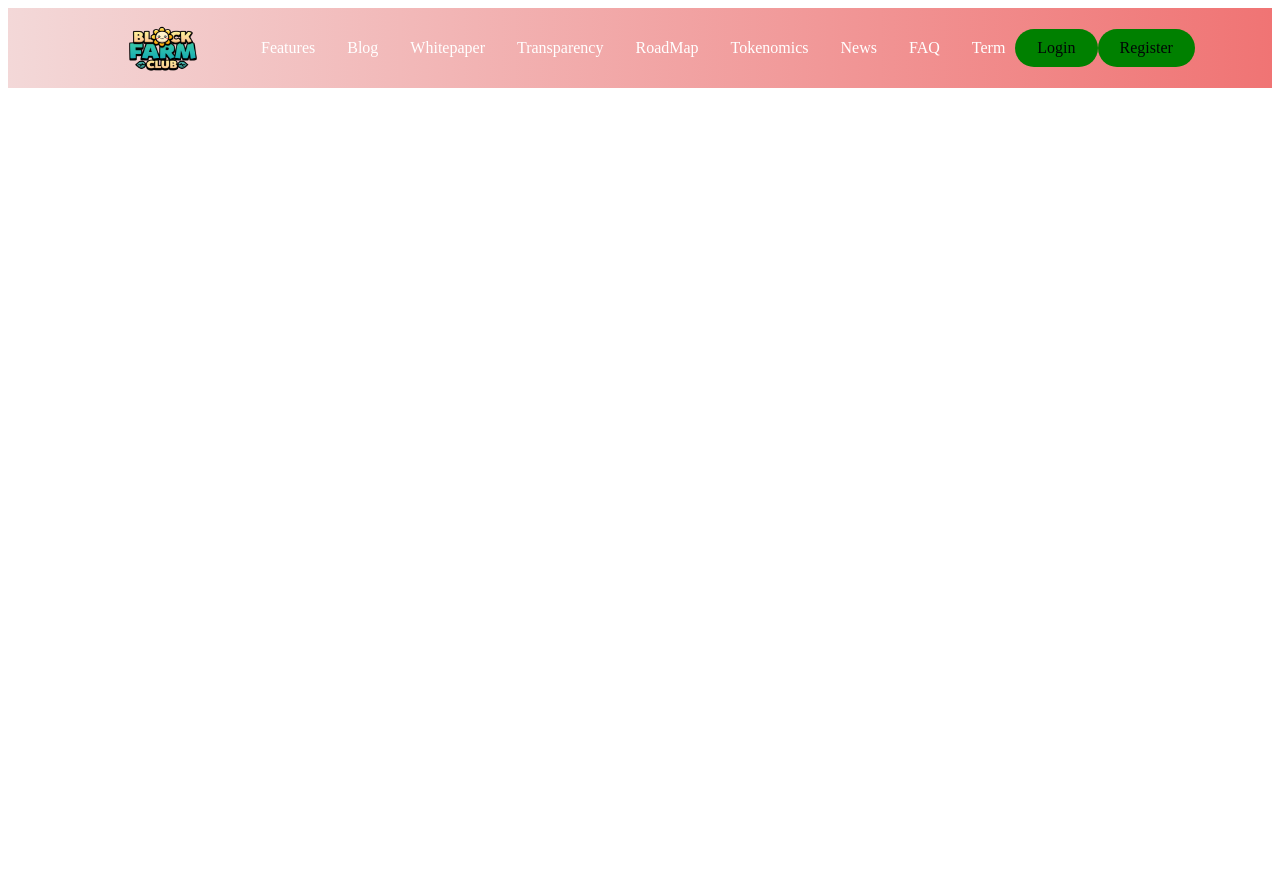
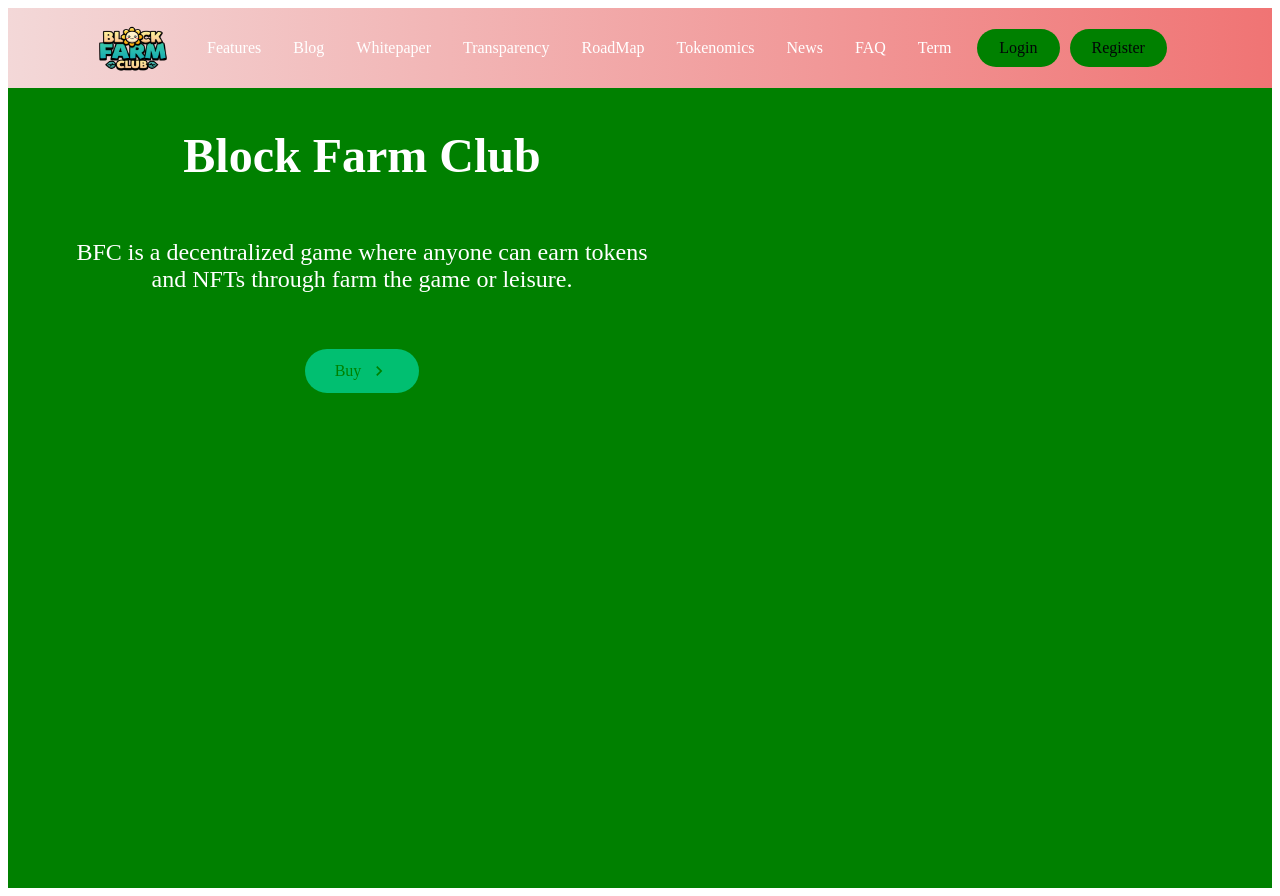
Before and after one commit to Jonathan45801/Weblock, a React (Create React App) app: page / in a window 1280 px wide. Before the commit the page ends 800 px from the top, so only its background shows below. Built offline with nearby package versions, Linux system fonts and the light colour scheme.

Commit message:
index.js

```diff
--- /dev/null
+++ b/src/Component/ButtonElement.js
@@ -0,0 +1,24 @@
+import styled from 'styled-components'
+import { Link } from 'react-scroll'
+
+export const Button=styled(Link)
+`
+border-radius:50px;
+background:${(primary) => (primary ?'#01BF71':'#010606')
+};
+white-space:nowrap;
+padding:${({big})=> (big ? '14px 48px':'12px 30px')};
+color:${({green})=>(green ? 'green':'white')};
+font-size:${({fontbig})=> (fontbig ? '20px':'16px')};
+outline:none;
+border:none;
+cursor:pointer;
+display:flex;
+justify-content:center;
+align-items:center;
+transition:all 0.2s ease-in-out;
+&:hover{
+    transition:all 0.2s ease-in-out;
+    background:${({primary})=>(primary ? 'white':'green')};
+}
+`
--- a/src/Component/Navbar.js
+++ b/src/Component/Navbar.js
@@ -11,7 +11,6 @@ import {Nav,NavbarContainer,NavLogo,MobileIcon,NavMenu,NavItem,NavLinks, NavBtnL
 const LogoImage = styled.img`
 height:50px;
 width:85px;
-margin-left:30px
 `;
 
 
--- a/src/Component/NavbarElements.js
+++ b/src/Component/NavbarElements.js
@@ -40,7 +40,6 @@ text-decoration:none;
 `
 export const MobileIcon=styled.div`
 display:none;
-
 @media screen and (max-width:760px)
 {
   display:block;
@@ -59,6 +58,7 @@ align-items:center;
 list-style:none;
 text-align:center;
 margin-right:-22px;
+padding: 0 1rem;
 @media screen and (max-width : 768px)
 {
   display:none;
@@ -99,6 +99,7 @@ padding:0 1rem;
 export const NavBtnLink = styled(Link)`
 border-radius:50px;
 background:green;
+margin-right:10px;
 white-space:nowrap;
 padding:10px 22px;
 color:#010606;
@@ -106,7 +107,6 @@ font-size:16px;
 outline:none
 border:none;
 cursor:pointer;
-padding:0 1rem
 transition:all 0.2s ease-in-out;
 text-decoration:none;
 &:hover
--- a/src/Component/pages/Buy.js
+++ b/src/Component/pages/Buy.js
@@ -1,12 +1,30 @@
-import React from 'react'
+import React,{useState}from 'react'
+import { BuyContainer,BuyBg,BuyContent,BuyH1,BuyP,BuyBtnWrapper,ArrowForward,ArrowRight } from './BuyElements'
+import {Button } from '../ButtonElement'
 
 const Buy = () => {
+    const [hover,setHover]= useState(false);
+    const onHover =()=>
+    {
+        setHover(!hover);
+    }
     return (
         <>
          <BuyContainer>
-             <BuyBg>
-
+             <BuyBg >
              </BuyBg>
+             <BuyContent>
+                 <BuyH1> Block Farm Club</BuyH1>
+                     <BuyP>
+                     BFC is a decentralized game where anyone can earn tokens
+                     and NFTs through farm the game or leisure.
+                     </BuyP>
+                <BuyBtnWrapper>
+                    <Button to="buy" onMouseEnter={onHover} onMouseLeave={onHover} primary='true' green='true'>
+                    Buy {hover ? <ArrowForward /> : <ArrowRight/>}
+                    </Button>
+                </BuyBtnWrapper>
+             </BuyContent>
              </BuyContainer>
         </>
     )
--- a/src/Component/pages/BuyElements.js
+++ b/src/Component/pages/BuyElements.js
@@ -1,6 +1,6 @@
 import styled from "styled-components";
-
-export const BuyContainter=styled.div
+import {MdKeyboardArrowRight,MdArrowForward}from 'react-icons/md';
+export const BuyContainer=styled.div
 `
 background:green;
 dsplay:flex;
@@ -18,7 +18,79 @@ top:0;
 right:0;
 bottom:0;
 left:0;
+width:50%;
+height:50%;
+overflow:hidden;
+`
+export const VideoBg = styled.video
+`
 width:100%;
 height:100%;
-overflow:hidden;
+-o-object-fit:cover;
+object-fit:cover;
+background:black;
 `
+
+export const BuyContent= styled.div
+`
+z-index:3;
+max-width:1200px;
+position:absolute;
+padding:8px 24px;
+display:flex;
+flex-direction:column;
+align-items:center;
+`
+
+export const BuyH1 = styled.h1
+`
+color:#fff;
+font-size:48px;
+text-align:center;
+
+@media screen and (max-width:768px)
+{
+    font-size:40px;
+}
+@media screen and (max-width:480px)
+{
+    font-size:32px;
+}
+
+`
+export const BuyP = styled.p`
+
+margin-top:24px;
+color:#fff;
+font-size:24px;
+text-align:center;
+max-width:600px;
+
+@media screen and (max-width:768px)
+{
+    font-size:40px;
+}
+@media screen and (max-width:480px)
+{
+    font-size:32px;
+}
+`
+
+export const BuyBtnWrapper = styled.div
+`
+margin-top:32px;
+display:flex;
+flex-direction:column;
+align-items:center;
+
+`
+export const ArrowForward = styled(MdArrowForward)
+`
+margin-left:8px;
+font-size:20px;
+`
+export const ArrowRight = styled(MdKeyboardArrowRight)
+`
+margin-left:8px;
+font-size:20px;
+`
--- a/src/Component/pages/index.js
+++ b/src/Component/pages/index.js
@@ -1,6 +1,7 @@
 import React,{useState} from 'react';
 import Sidebar from '../SIdeBar/SideBar';
 import Navbar from '../Navbar';
+import Buy from '../pages/Buy';
 
 const Home = () => {
     const [isOpen,setIsOpen] = useState(false);
@@ -11,6 +12,7 @@ const Home = () => {
         <>
             <Sidebar isOpen={isOpen} toggle={toggle}/>
             <Navbar toggle={toggle}/>
+            <Buy />
         </>
     )
 }
--- a/src/app.js
+++ b/src/app.js
@@ -1,7 +1,6 @@
 
 import './App.css';
 import Home from './Component/pages/index';
-
 import {BrowserRouter as Router,Switch,Route} from 'react-router-dom';
 function App() {
   return (
```
